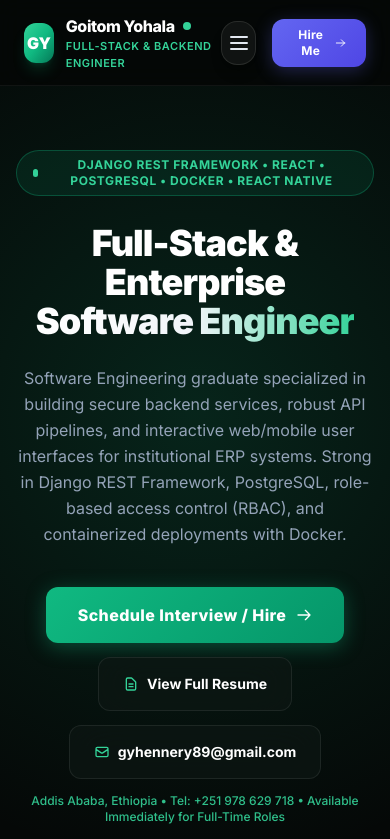
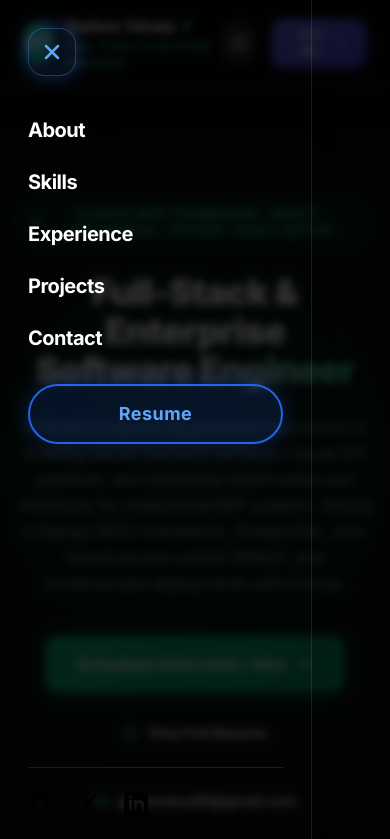
Before and after one commit to goitomyohala/goitomyohala.github.io, a plain HTML site: page index.html in a window 390 px wide. Both pictures are taken after a click on the button "Open Navigation Menu". Shown: the top 839 px of the page. Drawn offline with nearby package versions, Linux system fonts and the light colour scheme.

Commit message:
fix: restore openMobileMenu javascript handler for mobile drawer menu

```diff
--- a/index.html
+++ b/index.html
@@ -156,10 +156,10 @@
         <span>Print Resume</span>
       </button>
 
-            <!-- Mobile Menu Toggle Button (matches reference) -->
-      <button id="mobile-menu-open-btn" onclick="openMobileMenu()" class="md:hidden flex items-center justify-center w-11 h-11 rounded-2xl bg-white/5 border border-white/10 text-slate-200 hover:text-white hover:bg-white/10 transition-all cursor-pointer shadow-lg" aria-label="Open Navigation Menu">
-        <svg class="w-6 h-6" fill="none" stroke="currentColor" viewBox="0 0 24 24">
-          <path stroke-linecap="round" stroke-linejoin="round" stroke-width="2" d="M4 6h16M4 12h16M4 18h16" />
+                  <!-- Mobile Menu Toggle Button (matches reference) -->
+      <button id="mobile-menu-open-btn" onclick="openMobileMenu()" class="md:hidden flex items-center justify-center w-11 h-11 rounded-2xl bg-white/10 border border-white/20 text-slate-100 hover:text-white hover:bg-white/20 active:scale-95 transition-all cursor-pointer shadow-lg active:bg-blue-600/30 active:border-blue-400" aria-label="Open Navigation Menu">
+        <svg class="w-6 h-6 stroke-[2.2]" fill="none" stroke="currentColor" viewBox="0 0 24 24">
+          <path stroke-linecap="round" stroke-linejoin="round" d="M4 6h16M4 12h16M4 18h16" />
         </svg>
       </button>
       <!-- Contact Button -->
@@ -169,21 +169,21 @@
       </button>
     </div>
   </header>
-  <!-- ==================== MOBILE SLIDE-OUT DRAWER MENU (EXACT TO REFERENCE) ==================== -->
-  <div id="mobile-menu-backdrop" class="fixed inset-0 z-50 bg-black/75 backdrop-blur-sm transition-opacity duration-300 opacity-0 pointer-events-none md:hidden" onclick="closeMobileMenu()">
-    <div id="mobile-menu-drawer" class="relative w-[82%] max-w-[320px] h-full bg-[#05080c]/95 border-r border-white/10 shadow-2xl flex flex-col justify-between p-7 transform -translate-x-full transition-transform duration-300 ease-out" onclick="event.stopPropagation()">
+    <!-- ==================== MOBILE SLIDE-OUT DRAWER MENU ==================== -->
+  <div id="mobile-menu-backdrop" class="fixed inset-0 z-50 bg-black/80 backdrop-blur-sm transition-opacity duration-300 opacity-0 pointer-events-none md:hidden" onclick="closeMobileMenu()">
+    <div id="mobile-menu-drawer" class="relative w-[80%] max-w-[320px] h-full bg-[#05080c]/98 border-r border-white/10 shadow-2xl flex flex-col justify-between p-7 transform -translate-x-full transition-transform duration-300 ease-out" onclick="event.stopPropagation()">
 
-      <!-- Top Close Button (Exact matching glowing rounded-2xl square) -->
+      <!-- Top Close Button (Glowing rounded-2xl square) -->
       <div>
         <div class="flex items-center justify-start mb-10">
-          <button onclick="closeMobileMenu()" class="w-12 h-12 rounded-2xl bg-blue-500/10 border border-blue-400/30 flex items-center justify-center text-blue-400 shadow-[0_0_20px_rgba(59,130,246,0.35)] hover:bg-blue-500/20 hover:scale-105 active:scale-95 transition-all cursor-pointer" aria-label="Close Menu">
-            <svg class="w-6 h-6 stroke-[2.2]" fill="none" stroke="currentColor" viewBox="0 0 24 24">
+          <button onclick="closeMobileMenu()" class="w-12 h-12 rounded-2xl bg-blue-500/10 border border-blue-400/30 flex items-center justify-center text-blue-400 shadow-[0_0_20px_rgba(59,130,246,0.35)] hover:bg-blue-500/20 active:scale-95 transition-all cursor-pointer" aria-label="Close Menu">
+            <svg class="w-6 h-6 stroke-[2.5]" fill="none" stroke="currentColor" viewBox="0 0 24 24">
               <path stroke-linecap="round" stroke-linejoin="round" d="M6 18L18 6M6 6l12 12" />
             </svg>
           </button>
         </div>
 
-        <!-- Navigation Links (Large bold text matching reference) -->
+        <!-- Navigation Links -->
         <nav class="flex flex-col space-y-6 text-xl font-bold tracking-tight">
           <a href="#about" onclick="closeMobileMenu()" class="text-white hover:text-brand-300 transition-colors">About</a>
           <a href="#skills" onclick="closeMobileMenu()" class="text-white hover:text-brand-300 transition-colors">Skills</a>
@@ -192,13 +192,35 @@
           <a href="#contact" onclick="closeMobileMenu()" class="text-white hover:text-brand-300 transition-colors">Contact</a>
         </nav>
 
-        <!-- Big Rounded Blue Resume Button (Exact matching outline pill) -->
+        <!-- Big Rounded Blue Resume Button -->
         <div class="mt-8">
-          <a href="#resume" onclick="closeMobileMenu()" class="inline-flex items-center justify-center w-full px-7 py-3 rounded-full border-2 border-blue-600 bg-blue-600/15 text-blue-400 text-lg font-bold tracking-wide shadow-[0_0_22px_rgba(37,99,235,0.3)] hover:bg-blue-600 hover:text-white hover:shadow-[0_0_28px_rgba(37,99,235,0.6)] transition-all">
+          <a href="#resume" onclick="closeMobileMenu()" class="inline-flex items-center justify-center w-full px-7 py-3.5 rounded-full border-2 border-blue-600 bg-blue-600/15 text-blue-400 text-lg font-bold tracking-wide shadow-[0_0_22px_rgba(37,99,235,0.3)] hover:bg-blue-600 hover:text-white hover:shadow-[0_0_28px_rgba(37,99,235,0.6)] active:scale-95 transition-all">
             Resume
           </a>
         </div>
       </div>
+
+      <!-- Bottom Social Links -->
+      <div class="pt-6 border-t border-white/10 flex items-center gap-6 text-slate-300">
+        <a href="https://github.com/goitomyohala" target="_blank" rel="noopener noreferrer" class="hover:text-white hover:scale-110 active:scale-95 transition-transform" aria-label="GitHub">
+          <svg class="w-6 h-6 fill-currentColor" viewBox="0 0 24 24">
+            <path fill-rule="evenodd" clip-rule="evenodd" d="M12 2C6.477 2 2 6.484 2 12.017c0 4.425 2.865 8.18 6.839 9.504.5.092.682-.217.682-.483 0-.237-.008-.868-.013-1.703-2.782.605-3.369-1.343-3.369-1.343-.454-1.158-1.11-1.466-1.11-1.466-.908-.62.069-.608.069-.608 1.003.07 1.53 1.032 1.53 1.032.892 1.53 2.341 1.088 2.91.832.092-.647.35-1.088.636-1.338-2.22-.253-4.555-1.113-4.555-4.951 0-1.093.39-1.988 1.029-2.688-.103-.253-.446-1.272.098-2.65 0 0 .84-.27 2.75 1.026A9.564 9.564 0 0112 6.844c.85.004 1.705.115 2.504.337 1.909-1.296 2.747-1.027 2.747-1.027.546 1.379.202 2.398.1 2.651.64.7 1.028 1.595 1.028 2.688 0 3.848-2.339 4.695-4.566 4.943.359.309.678.92.678 1.855 0 1.338-.012 2.419-.012 2.747 0 .268.18.58.688.482A10.019 10.019 0 0022 12.017C22 6.484 17.522 2 12 2z" />
+          </svg>
+        </a>
+        <a href="https://twitter.com" target="_blank" rel="noopener noreferrer" class="hover:text-white hover:scale-110 active:scale-95 transition-transform" aria-label="Twitter">
+          <svg class="w-6 h-6 fill-currentColor" viewBox="0 0 24 24">
+            <path d="M18.244 2.25h3.308l-7.227 8.26 8.502 11.24H16.17l-5.214-6.817L4.99 21.75H1.68l7.73-8.835L1.254 2.25H8.08l4.713 6.231zm-1.161 17.52h1.833L7.084 4.126H5.117z" />
+          </svg>
+        </a>
+        <a href="https://linkedin.com" target="_blank" rel="noopener noreferrer" class="hover:text-white hover:scale-110 active:scale-95 transition-transform" aria-label="LinkedIn">
+          <svg class="w-6 h-6 fill-currentColor" viewBox="0 0 24 24">
+            <path d="M19 0h-14c-2.761 0-5 2.239-5 5v14c0 2.761 2.239 5 5 5h14c2.762 0 5-2.239 5-5v-14c0-2.761-2.238-5-5-5zm-11 19h-3v-11h3v11zm-1.5-12.268c-.966 0-1.75-.79-1.75-1.764s.784-1.764 1.75-1.764 1.75.79 1.75 1.764-.783 1.764-1.75 1.764zm13.5 12.268h-3v-5.604c0-3.368-4-3.113-4 0v5.604h-3v-11h3v1.765c1.396-2.586 7-2.777 7 2.476v6.759z"/>
+          </svg>
+        </a>
+      </div>
+
+    </div>
+  </div>
 
       <!-- Bottom Social / External Icons (GitHub, Twitter/X, LinkedIn) -->
       <div class="pt-6 border-t border-white/5 flex items-center gap-6 text-slate-300">
@@ -1398,6 +1420,40 @@
         }
       });
     }
+
+    // ==================== MOBILE SLIDE-OUT DRAWER JAVASCRIPT ====================
+    window.openMobileMenu = function() {
+      const backdrop = document.getElementById('mobile-menu-backdrop');
+      const drawer = document.getElementById('mobile-menu-drawer');
+      if (!backdrop || !drawer) {
+        console.error('Mobile menu elements not found');
+        return;
+      }
+      backdrop.classList.remove('pointer-events-none', 'opacity-0');
+      backdrop.classList.add('opacity-100');
+      drawer.classList.remove('-translate-x-full');
+      drawer.classList.add('translate-x-0');
+      document.body.style.overflow = 'hidden';
+    };
+
+    window.closeMobileMenu = function() {
+      const backdrop = document.getElementById('mobile-menu-backdrop');
+      const drawer = document.getElementById('mobile-menu-drawer');
+      if (!backdrop || !drawer) return;
+      backdrop.classList.remove('opacity-100');
+      backdrop.classList.add('opacity-0', 'pointer-events-none');
+      drawer.classList.remove('translate-x-0');
+      drawer.classList.add('-translate-x-full');
+      document.body.style.overflow = '';
+    };
+
+    // Close mobile menu on Escape key
+    document.addEventListener('keydown', function(e) {
+      if (e.key === 'Escape') {
+        window.closeMobileMenu();
+      }
+    });
+
   </script>
 </body>
 </html>
```
